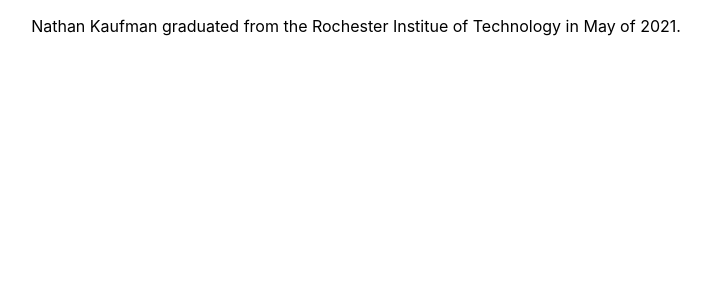
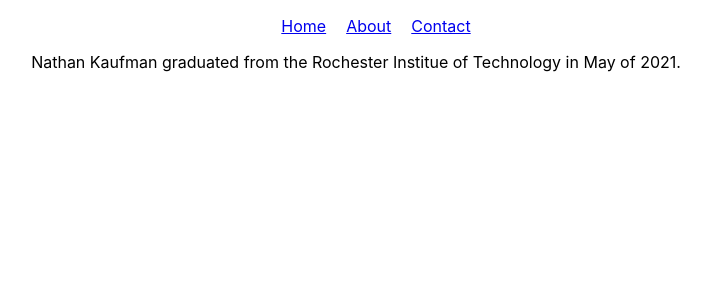
Before and after one commit to Natecat4444/Midterm_portfolio_project, a React (Create React App) app in the folder portfolio/: page /about in a window 1280 px wide. Shown: the top 300 px of the page, without its empty margins (284-995 px from the left). Built offline with nearby package versions, Linux system fonts and the light colour scheme.

Commit message:
Converteted contact to class

```diff
--- a/portfolio/src/styles/nav.css
+++ b/portfolio/src/styles/nav.css
@@ -4,4 +4,5 @@
 
 ul#navbar li{
 	display: inline;
+    padding: 10px;
 }
--- a/portfolio/src/tabs/About.js
+++ b/portfolio/src/tabs/About.js
@@ -1,4 +1,5 @@
 import React from 'react';
+import MenuBar from '../routing/MenuBar';
 
 function About(){
     const style ={
@@ -6,6 +7,7 @@
     }
     return(
         <div style={style}>
+            <MenuBar />
             <p>Nathan Kaufman graduated from the Rochester Institue of Technology in May of 2021.</p>
         </div>
     );
--- a/portfolio/src/tabs/contact.js
+++ b/portfolio/src/tabs/contact.js
@@ -1,14 +1,19 @@
-import React from 'react';
+import React, {Component} from 'react';
+import MenuBar from '../routing/MenuBar';
 
-function Contact(){
-    const style ={
+class Contact extends Component{
+    constructor(props){
 
     }
+    render(){
     return(
-        <div style={style}>
+        <div style>
+            <MenuBar />
+
 
         </div>
     );
+    }
 }
 
 export default Contact;
```
